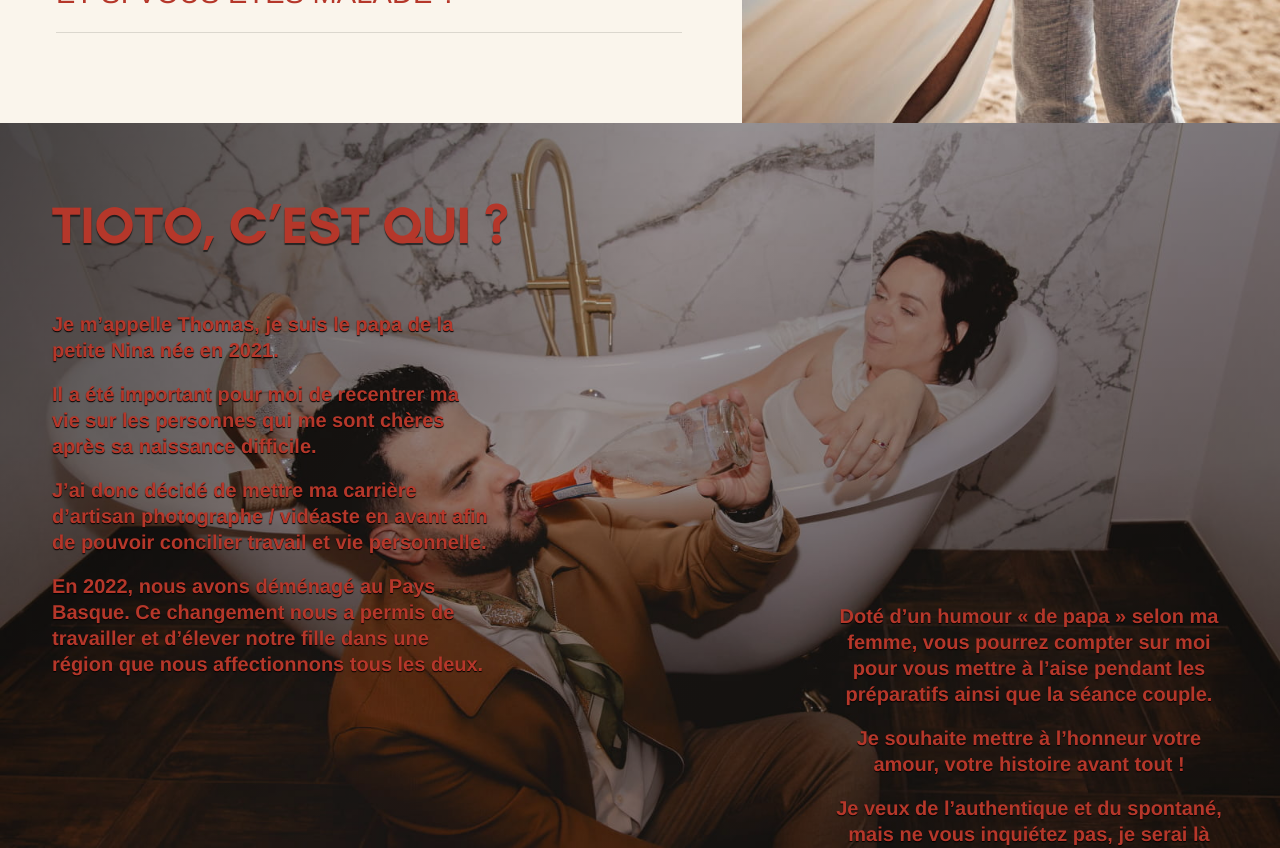
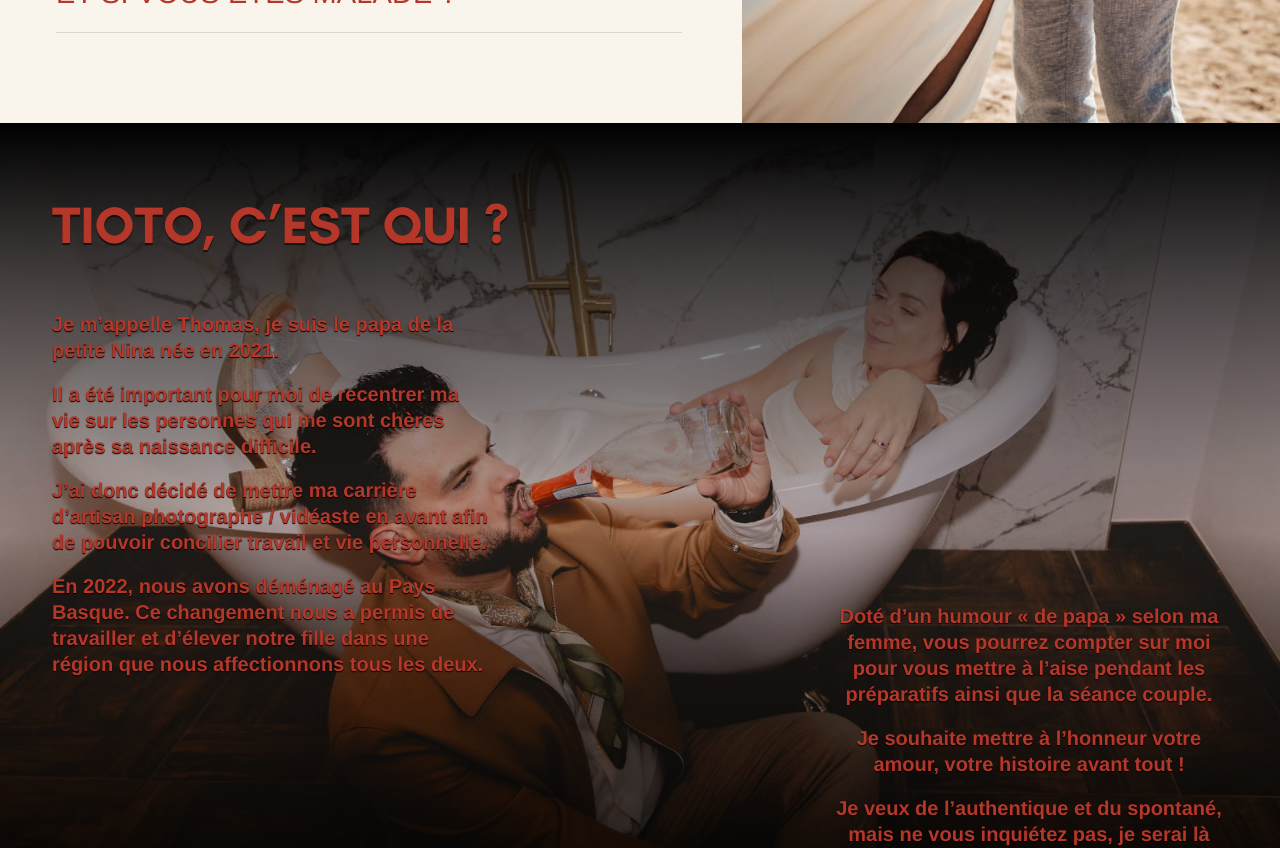
Before and after one commit to saslandeco-cmyk/tioto-photographe, a Next.js app: page / in a window 1280 px wide. Shown: the part 4660-5508 px from the top of the page. Built offline with nearby package versions, Linux system fonts and the light colour scheme.

Commit message:
Change Tioto scrim to a top/bottom vertical gradient

```diff
--- a/app/components/Tioto.module.css
+++ b/app/components/Tioto.module.css
@@ -14,12 +14,7 @@
 .scrim {
   position: absolute;
   inset: 0;
-  background: linear-gradient(
-    120deg,
-    rgba(0, 0, 0, 0.62) 0%,
-    rgba(0, 0, 0, 0.22) 42%,
-    rgba(0, 0, 0, 0.5) 100%
-  );
+  background: linear-gradient(180deg, #000 0%, #0000 50%, #000 100%);
 }
 
 .content {
```
